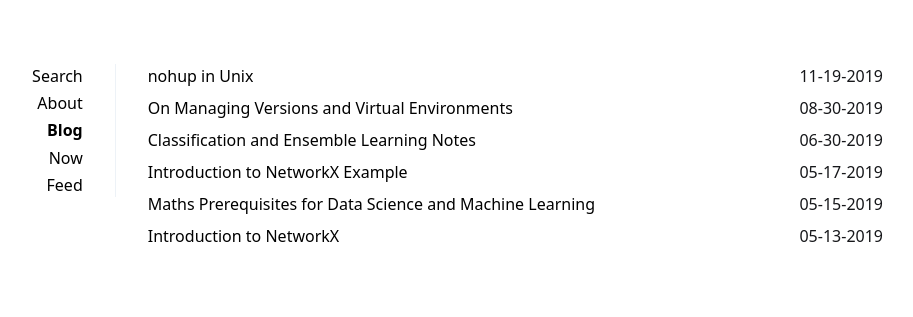
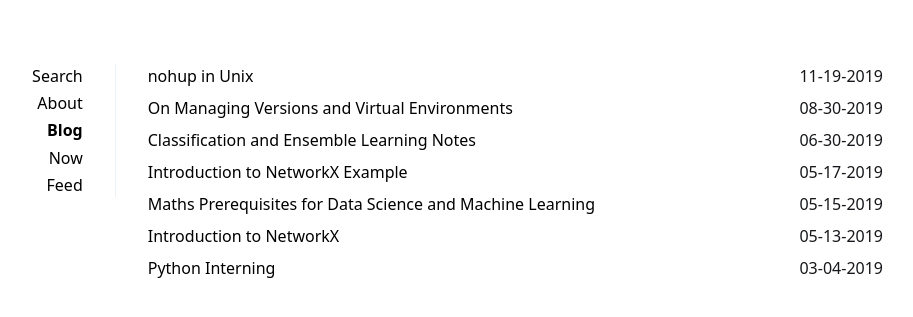
Before and after one commit to avinashbhat/avinashbhat.github.io, a Jekyll site: the page built from index.html, in a window 1280 px wide. Shown: the top 317 px of the page, without its empty margins (205-1118 px from the left). Built offline with Jekyll 4.4.1, drawn with Linux system fonts in a browser that asks for light colours; a file with an impossible date is left out.

Commit message:
Update 2020-03-04-python-interning.md

```diff
--- a/_posts/2020-03-04-python-interning.md
+++ b/_posts/2020-03-04-python-interning.md
@@ -1,7 +1,7 @@
 ---
 layout: post
 title: Python Interning
-date: {}
+date: 2019-03-04T00:00:00.000Z
 description: Interning concept in Python
 summary: Working with nohup command
 category: blog
```
